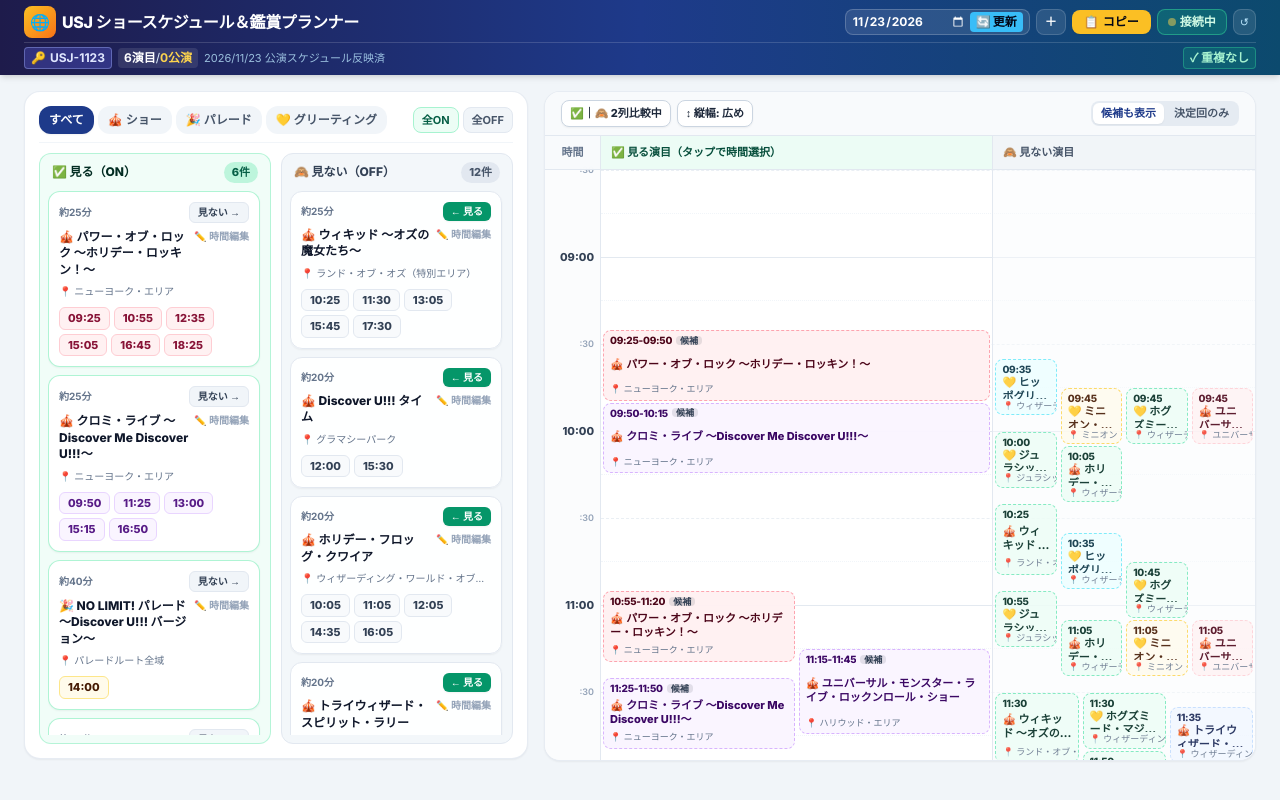
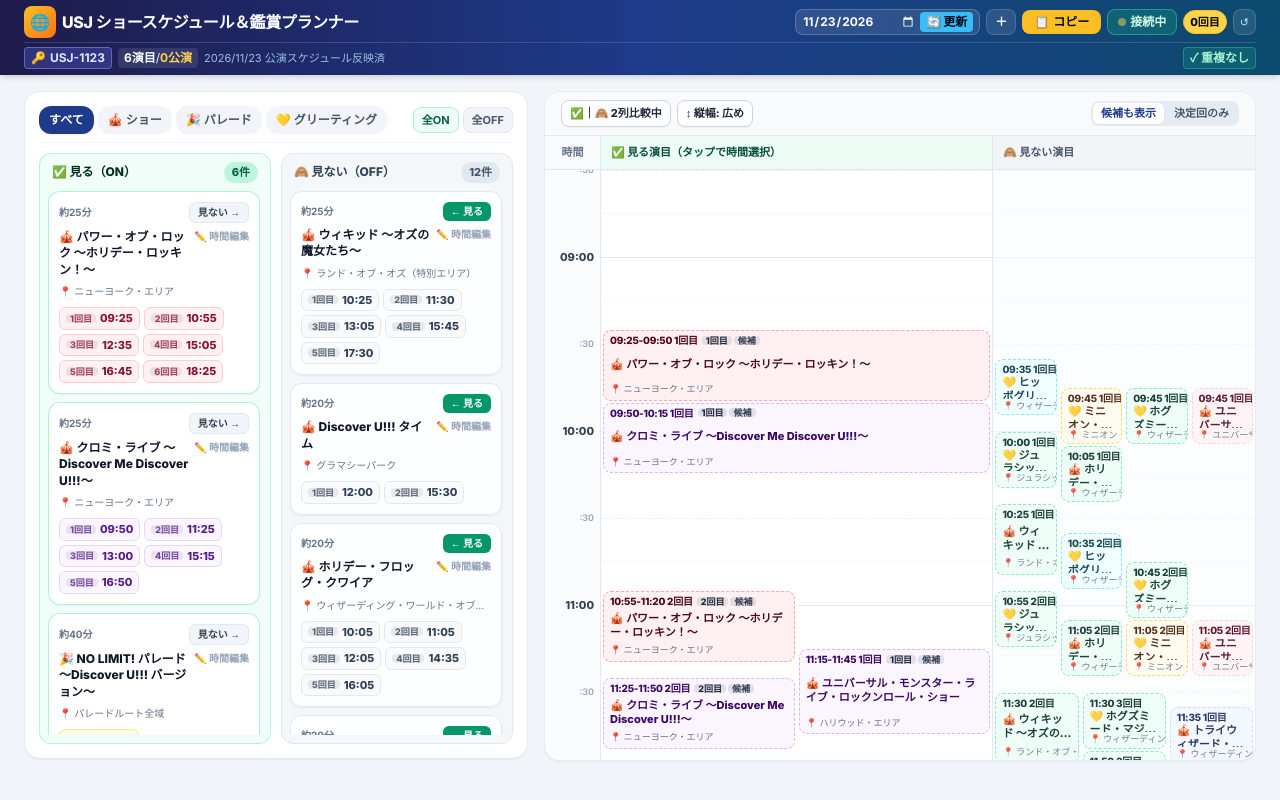
Before and after one commit to main580/usj-schedule, a plain HTML site: page index.html in a window 1280 px wide. Drawn offline with nearby package versions, Linux system fonts and the light colour scheme; no server answers.

Commit message:
Update index.html

```diff
--- a/index.html
+++ b/index.html
@@ -122,6 +122,12 @@
             <span id="sync-status-dot" class="w-2 h-2 rounded-full bg-amber-400 inline-block"></span>
             <span id="sync-btn-label">接続中</span>
           </button>
+
+          <!-- 何回目（決定した公演数）バッジ -->
+          <span id="header-run-count-badge" title="決定した公演の回数"
+            class="inline-flex items-center justify-center min-w-[26px] h-[24px] px-1.5 rounded-full bg-amber-300 text-slate-950 text-[10px] sm:text-[11px] font-extrabold shadow-sm border border-amber-400 shrink-0">
+            0回目
+          </span>
 
           <button id="btn-reset-default" type="button" title="初期データに戻す"
             class="px-1.5 py-1 rounded-lg bg-white/10 hover:bg-white/20 active:scale-95 text-sky-200 hover:text-white text-[11px] border border-white/15 transition cursor-pointer">
@@ -986,6 +992,8 @@
         state.shows.forEach((show) => {
           if (!show.enabled) return;
           show.selectedTimes.forEach((timeStr) => {
+            const slotIdx = show.times.indexOf(timeStr);
+            const runNumber = slotIdx >= 0 ? slotIdx + 1 : 1;
             const startMin = timeToMin(timeStr);
             const endMin = startMin + show.duration;
             selectedItems.push({
@@ -995,6 +1003,7 @@
               area: show.area,
               category: show.category,
               time: timeStr,
+              runNumber,
               startMin,
               endMin
             });
@@ -1171,7 +1180,7 @@
           lines.push('【✅ 決定した公演スケジュール】');
           selectedItems.forEach((item) => {
             const icon = CATEGORY_ICONS[item.category] || '🎪';
-            lines.push(`${item.time}～${minToTime(item.endMin)} ${icon}${item.title}（📍${item.area}）`);
+            lines.push(`${item.time}～${minToTime(item.endMin)}（${item.runNumber}回目）${icon}${item.title}（📍${item.area}）`);
           });
         } else {
           lines.push('【✅ 決定した公演】まだ時間が選択されていません');
@@ -1215,6 +1224,11 @@
 
         const { selectedItems, conflictKeys, conflictPairs } = getSelectedSlotsWithConflicts();
         const enabledCount = state.shows.filter((s) => s.enabled).length;
+
+        const runCountBadge = document.getElementById('header-run-count-badge');
+        if (runCountBadge) {
+          runCountBadge.textContent = `${selectedItems.length}回目`;
+        }
 
         document.getElementById('summary-show-count').textContent = `${enabledCount}演目`;
         document.getElementById('summary-slot-count').textContent = `${selectedItems.length}公演`;
@@ -1308,23 +1322,37 @@
           ? 'bg-white rounded-xl p-2.5 border border-emerald-200/90 shadow-sm flex flex-col gap-1.5 transition hover:border-emerald-400'
           : 'bg-white/90 rounded-xl p-2.5 border border-slate-200 shadow-sm flex flex-col gap-1.5 transition hover:border-slate-300';
 
-        // 上段：所要時間 ＆ ON/OFF切替＋編集
+        // 上段：所要時間＋演目ごとの選択回数バッジ ＆ ON/OFF切替＋編集
         const topRow = document.createElement('div');
         topRow.className = 'flex items-center justify-between gap-1';
 
+        const metaLeft = document.createElement('div');
+        metaLeft.className = 'flex items-center gap-1.5 min-w-0';
+
         const durSpan = document.createElement('span');
-        durSpan.className = 'text-[10px] font-bold text-slate-500';
+        durSpan.className = 'text-[10px] font-bold text-slate-500 shrink-0';
         durSpan.textContent = `約${show.duration}分`;
+        metaLeft.appendChild(durSpan);
+
+        if (isOn && show.selectedTimes.length > 0) {
+          const selectedRunNums = show.selectedTimes
+            .map((t) => show.times.indexOf(t) + 1)
+            .filter((n) => n > 0);
+          const runBadge = document.createElement('span');
+          runBadge.className = 'px-1.5 py-0.2 rounded-full bg-amber-100 text-amber-900 border border-amber-300 text-[9px] font-extrabold shrink-0';
+          runBadge.textContent = selectedRunNums.map((n) => `${n}回目`).join('・');
+          metaLeft.appendChild(runBadge);
+        }
 
         const toggleBtn = document.createElement('button');
         toggleBtn.type = 'button';
         toggleBtn.className = isOn
-          ? 'px-2 py-0.5 rounded-md bg-slate-100 hover:bg-slate-200 text-slate-700 text-[10px] font-extrabold border border-slate-200 transition cursor-pointer'
-          : 'px-2 py-0.5 rounded-md bg-emerald-600 hover:bg-emerald-500 text-white text-[10px] font-extrabold shadow-sm transition cursor-pointer';
+          ? 'px-2 py-0.5 rounded-md bg-slate-100 hover:bg-slate-200 text-slate-700 text-[10px] font-extrabold border border-slate-200 transition cursor-pointer shrink-0'
+          : 'px-2 py-0.5 rounded-md bg-emerald-600 hover:bg-emerald-500 text-white text-[10px] font-extrabold shadow-sm transition cursor-pointer shrink-0';
         toggleBtn.textContent = isOn ? '見ない →' : '← 見る';
         toggleBtn.addEventListener('click', () => toggleShowEnabled(show.id));
 
-        topRow.appendChild(durSpan);
+        topRow.appendChild(metaLeft);
         topRow.appendChild(toggleBtn);
 
         // 中段：タイトル ＆ 時間編集ボタン
@@ -1349,7 +1377,7 @@
         areaDiv.className = 'text-[10px] text-slate-500 truncate';
         areaDiv.textContent = `📍 ${show.area}`;
 
-        // 時刻チップ群
+        // 時刻チップ群（各チップに「1回目・2回目…」の回数を表示）
         const chipsWrap = document.createElement('div');
         chipsWrap.className = 'flex flex-wrap gap-1 pt-0.5';
 
@@ -1359,37 +1387,44 @@
           emptySpan.textContent = '公演時刻なし';
           chipsWrap.appendChild(emptySpan);
         } else {
-          show.times.forEach((t) => {
+          show.times.forEach((t, slotIdx) => {
             const isSelected = isOn && show.selectedTimes.includes(t);
             const key = show.id + '@' + t;
             const isConflict = isSelected && conflictKeys.has(key);
             const startMin = timeToMin(t);
             const endMin = startMin + show.duration;
             const candOverlap = !isSelected && doesCandidateOverlapSelected(show.id, startMin, endMin, selectedItems);
+            const runLabel = `${slotIdx + 1}回目`;
 
             const chip = document.createElement('button');
             chip.type = 'button';
-            chip.title = isOn ? 'タップで鑑賞回を決定／解除' : 'タップで「見る」に追加してこの回を選択';
-
-            let cls = 'px-2 py-0.5 rounded-md text-[11px] font-extrabold border transition cursor-pointer ';
+            chip.title = isOn ? `${runLabel}（${t}）：タップで鑑賞回を決定／解除` : `${runLabel}（${t}）：タップで「見る」に追加してこの回を選択`;
+
+            let cls = 'inline-flex items-center gap-1 px-1.5 py-0.5 rounded-md text-[11px] font-extrabold border transition cursor-pointer ';
             if (isConflict) {
               cls += 'bg-red-600 text-white border-red-800 ring-2 ring-red-300';
-              chip.textContent = `⚠️ ${t}`;
             } else if (isSelected) {
               cls += theme.chipSelected;
-              chip.textContent = `✓ ${t}`;
             } else if (!isOn) {
               cls += 'bg-slate-50 hover:bg-emerald-50 text-slate-700 border-slate-200';
-              chip.textContent = t;
             } else if (candOverlap) {
               cls += 'bg-slate-100 text-slate-400 border-slate-200 line-through decoration-slate-400';
-              chip.textContent = t;
             } else {
               cls += theme.chipIdle;
-              chip.textContent = t;
             }
 
+            const runTag = document.createElement('span');
+            runTag.className = isSelected || isConflict
+              ? 'px-1 py-0.2 rounded bg-black/15 text-[9px] font-extrabold leading-none'
+              : 'px-1 py-0.2 rounded bg-slate-900/10 text-[9px] font-extrabold leading-none opacity-80';
+            runTag.textContent = runLabel;
+
+            const timeSpan = document.createElement('span');
+            timeSpan.textContent = isConflict ? `⚠️ ${t}` : isSelected ? `✓ ${t}` : t;
+
             chip.className = cls;
+            chip.appendChild(runTag);
+            chip.appendChild(timeSpan);
             chip.addEventListener('click', () => toggleTimeSlot(show.id, t));
             chipsWrap.appendChild(chip);
           });
@@ -1538,7 +1573,7 @@
         state.shows.forEach((show) => {
           if (state.activeCategory !== 'all' && show.category !== state.activeCategory) return;
 
-          show.times.forEach((t) => {
+          show.times.forEach((t, idx) => {
             const startMin = timeToMin(t);
             const endMin = startMin + show.duration;
             if (endMin < CALENDAR_START_MIN || startMin > CALENDAR_END_MIN) return;
@@ -1549,6 +1584,7 @@
             const evObj = {
               show,
               time: t,
+              runNumber: idx + 1,
               startMin,
               endMin,
               isSelected,
@@ -1589,7 +1625,7 @@
 
       function renderLaneBlocks(container, layoutEvents, isOnLane, pxPerMin, selectedItems, conflictKeys) {
         layoutEvents.forEach((ev) => {
-          const { show, time, startMin, endMin, isSelected, key, _col, _totalCols } = ev;
+          const { show, time, runNumber, startMin, endMin, isSelected, key, _col, _totalCols } = ev;
           const theme = COLOR_THEMES[show.color] || COLOR_THEMES.blue;
           const icon = CATEGORY_ICONS[show.category] || '🎪';
           const isConflict = isSelected && conflictKeys.has(key);
@@ -1626,22 +1662,33 @@
 
           const timeLabel = document.createElement('span');
           timeLabel.className = 'text-[10px] font-extrabold tracking-tight truncate';
-          timeLabel.textContent = isOnLane ? `${time}-${minToTime(endMin)}` : time;
+          timeLabel.textContent = isOnLane ? `${time}-${minToTime(endMin)} ${runNumber}回目` : `${time} ${runNumber}回目`;
           headerLine.appendChild(timeLabel);
 
           if (isOnLane && _totalCols <= 3) {
-            const badge = document.createElement('span');
+            const rightBadges = document.createElement('div');
+            rightBadges.className = 'flex items-center gap-0.5 shrink-0';
+
+            const runPill = document.createElement('span');
+            runPill.className = isSelected || isConflict
+              ? 'px-1 py-0.2 rounded bg-black/20 text-[9px] font-extrabold'
+              : 'px-1 py-0.2 rounded bg-slate-900/10 text-slate-800 text-[9px] font-extrabold';
+            runPill.textContent = `${runNumber}回目`;
+            rightBadges.appendChild(runPill);
+
+            const statusBadge = document.createElement('span');
             if (isConflict) {
-              badge.className = 'px-1 py-0.2 rounded bg-white text-red-700 text-[9px] font-extrabold shrink-0';
-              badge.textContent = '重複';
+              statusBadge.className = 'px-1 py-0.2 rounded bg-white text-red-700 text-[9px] font-extrabold';
+              statusBadge.textContent = '重複';
             } else if (isSelected) {
-              badge.className = 'px-1 py-0.2 rounded bg-black/20 text-[9px] font-extrabold shrink-0';
-              badge.textContent = '✓決定';
+              statusBadge.className = 'px-1 py-0.2 rounded bg-black/20 text-[9px] font-extrabold';
+              statusBadge.textContent = '✓決定';
             } else {
-              badge.className = 'px-1 py-0.2 rounded bg-slate-900/10 text-slate-700 text-[9px] font-bold shrink-0';
-              badge.textContent = candOverlap ? '被り' : '候補';
+              statusBadge.className = 'px-1 py-0.2 rounded bg-slate-900/10 text-slate-700 text-[9px] font-bold';
+              statusBadge.textContent = candOverlap ? '被り' : '候補';
             }
-            headerLine.appendChild(badge);
+            rightBadges.appendChild(statusBadge);
+            headerLine.appendChild(rightBadges);
           }
 
           const titleDiv = document.createElement('div');
@@ -1673,10 +1720,10 @@
           wrap.innerHTML = '<span class="text-xs text-slate-400">時刻を追加してください</span>';
           return;
         }
-        state.modalTempTimes.forEach((t) => {
+        state.modalTempTimes.forEach((t, idx) => {
           const pill = document.createElement('span');
           pill.className = 'inline-flex items-center gap-1 px-2.5 py-1 rounded-lg bg-white border border-slate-300 text-xs font-extrabold text-slate-800';
-          pill.innerHTML = `<span>${t}</span>`;
+          pill.innerHTML = `<span>${idx + 1}回目 ${t}</span>`;
           const del = document.createElement('button');
           del.type = 'button';
           del.className = 'text-slate-400 hover:text-red-600 font-bold ml-0.5 cursor-pointer';
```
